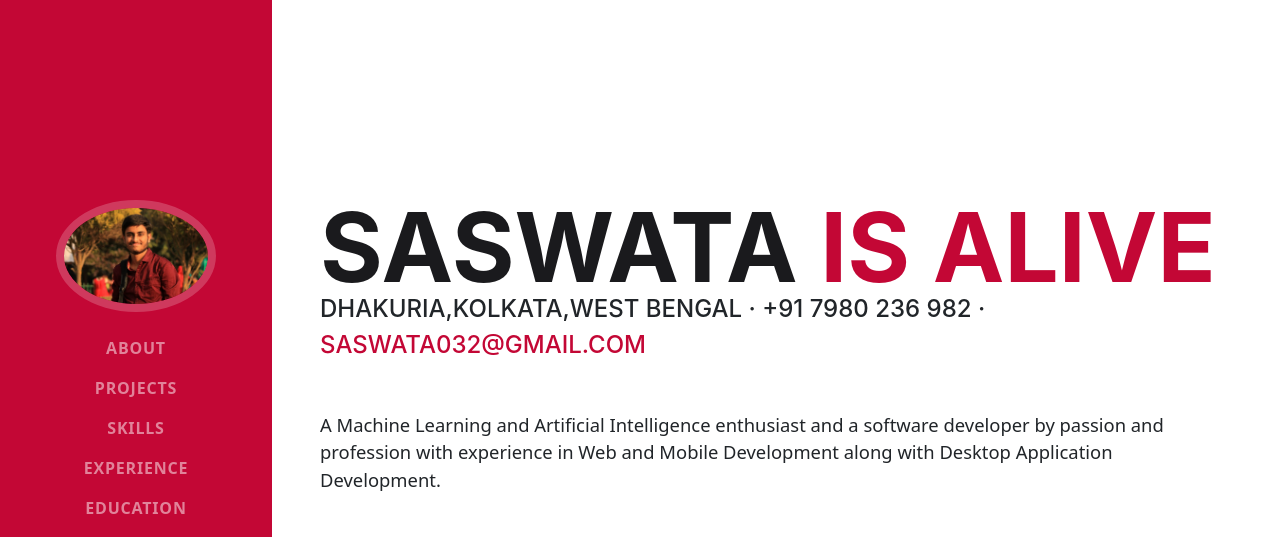
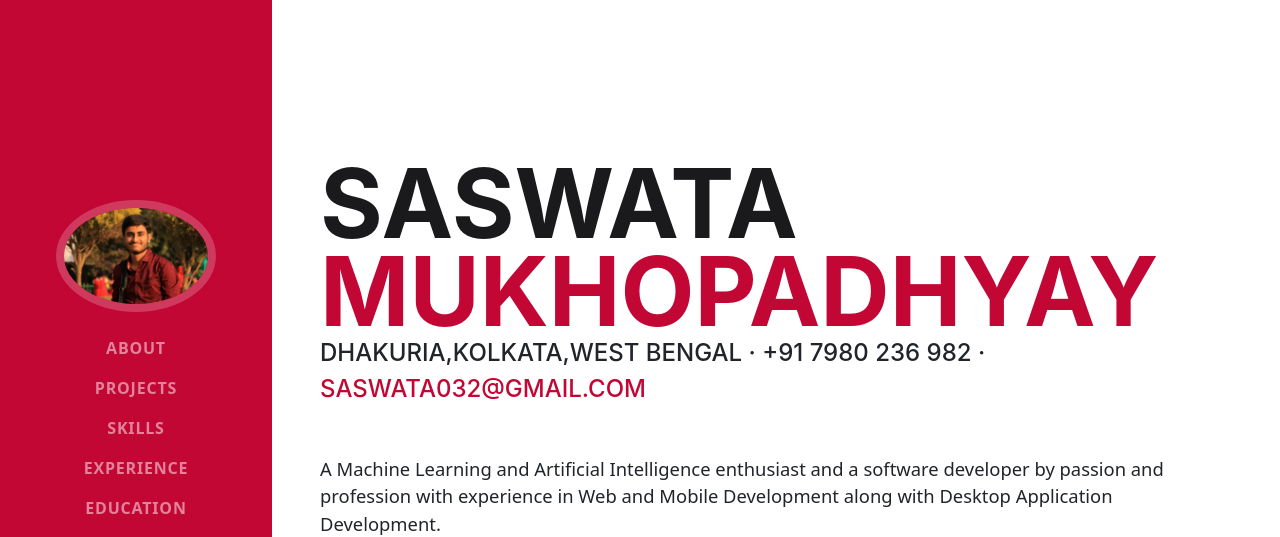
Before and after one commit to sas032/saswata.github.io, a plain HTML site: page index.html in a window 1280 px wide. Shown: the top 537 px of the page. Drawn offline with nearby package versions, Linux system fonts and the light colour scheme; a web font is replaced by a local one.

Commit message:
Update index.html

```diff
--- a/index.html
+++ b/index.html
@@ -68,7 +68,7 @@
 <section class="resume-section p-3 p-lg-5 d-flex align-items-center" id="about">
 <div class="w-100">
 <h1 class="mb-0">Saswata
-<span class="text-primary">is alive</span>
+<span class="text-primary">Mukhopadhyay</span>
 </h1>
 <div class="subheading mb-5">Dhakuria,Kolkata,West Bengal · +91 7980 236 982 ·
 <a href="mailto:saswata032@gmail.com">saswata032@gmail.com</a>
```
